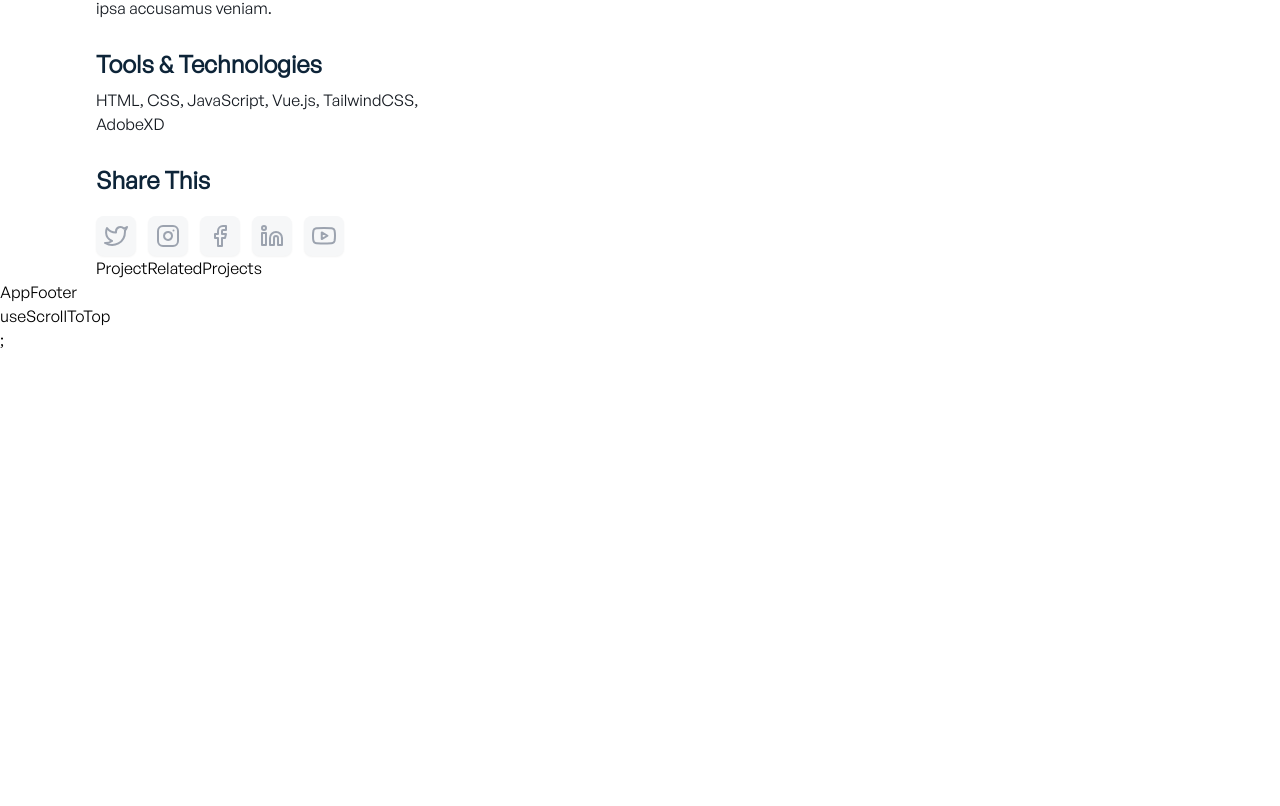
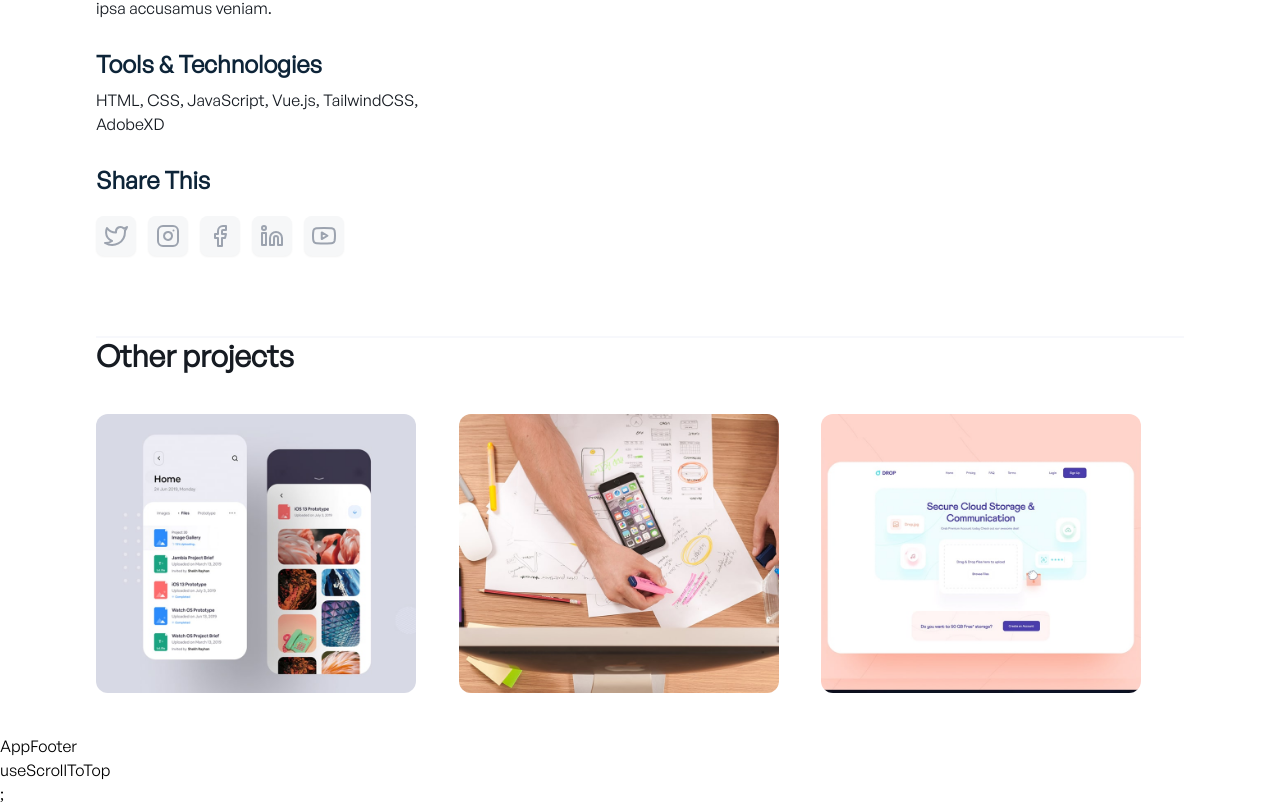
Before and after one commit to chingsley/porfolio_website_3, a React (Create React App) app: page /projects/1 in a window 1280 px wide. Shown: the part 1011-1817 px from the top of the page. Before the commit the page ends 1363 px from the top, so only its background shows below. Built offline with nearby package versions, Linux system fonts and the light colour scheme.

Commit message:
Project detail / othr projects component

```diff
--- a/src/components/projects/ProjectRelatedProjects.tsx
+++ b/src/components/projects/ProjectRelatedProjects.tsx
@@ -1,8 +1,31 @@
 import React from 'react';
+import { IProject } from '../../types/project.types';
 
-const ProjectRelatedProjects = () => {
+interface ProjectRelatedProjectsProps {
+  projects: IProject[];
+}
+const ProjectRelatedProjects: React.FC<ProjectRelatedProjectsProps> = ({ projects }) => {
   return (
-    <div>ProjectRelatedProjects</div>
+    <div className="mt-10 pt-10 sm:pt-14 sm:mt-20 border-t-2 border-primary-light dark:border-secondary-dark">
+      <p className="font-general-regular text-primary-dark dark:text-primary-light text-3xl font-bold mb-10 sm:mb-14 text-left">
+        Other projects
+      </p>
+
+      <div className="grid grid-cols-1 sm:grid-cols-3 gap-10">
+        {projects.map((project) => {
+          return (
+            <div className="w-2/3 h-2/3 test">
+              <img
+                src={project.img}
+                className="rounded-xl cursor-pointer"
+                alt={project.title}
+                key={project.id}
+              />
+            </div>
+          );
+        })}
+      </div>
+    </div>
   );
 };
 
--- a/src/css/main.css
+++ b/src/css/main.css
@@ -1243,3 +1243,9 @@ video {
     line-height: 2.5rem;
   }
 }
+
+.test {
+  /* border: 2px solid red; */
+  width: 20rem;
+  height: 20rem;
+}
--- a/src/index.css
+++ /dev/null
@@ -1,54 +0,0 @@
-:root {
-  /* dark shades of primary color*/
-  --clr-primary-1: hsl(22, 28%, 21%);
-  --clr-primary-2: hsl(22, 28%, 29%);
-  --clr-primary-3: hsl(22, 28%, 37%);
-  --clr-primary-4: hsl(22, 28%, 45%);
-  /* primary/main color */
-  --clr-primary-5: hsl(22, 31%, 52%);
-  /* lighter shades of primary color */
-  --clr-primary-6: hsl(22, 31%, 60%);
-  --clr-primary-7: hsl(22, 31%, 67%);
-  --clr-primary-8: hsl(20, 31%, 74%);
-  --clr-primary-9: hsl(22, 31%, 81%);
-  --clr-primary-10: hsl(22, 31%, 88%);
-  /* darkest grey - used for headings */
-  --clr-grey-1: hsl(209, 61%, 16%);
-  --clr-grey-2: hsl(211, 39%, 23%);
-  --clr-grey-3: hsl(209, 34%, 30%);
-  --clr-grey-4: hsl(209, 28%, 39%);
-  /* grey used for paragraphs */
-  --clr-grey-5: hsl(210, 22%, 49%);
-  --clr-grey-6: hsl(209, 23%, 60%);
-  --clr-grey-7: hsl(211, 27%, 70%);
-  --clr-grey-8: hsl(210, 31%, 80%);
-  --clr-grey-9: hsl(212, 33%, 89%);
-  --clr-grey-10: hsl(210, 36%, 96%);
-  --clr-white: #fff;
-  --clr-red-dark: hsl(360, 67%, 44%);
-  --clr-red-light: hsl(360, 71%, 66%);
-  --clr-green-dark: hsl(125, 67%, 44%);
-  --clr-green-light: hsl(125, 71%, 66%);
-  --clr-black: #222;
-  --transition: all 0.3s linear;
-  --spacing: 0.1rem;
-  --radius: 0.25rem;
-  --light-shadow: 0 5px 15px rgba(0, 0, 0, 0.1);
-  --dark-shadow: 0 5px 15px rgba(0, 0, 0, 0.2);
-  --max-width: 1170px;
-  --fixed-width: 620px;
-}
-
-body {
-  margin: 0;
-  font-family: -apple-system, BlinkMacSystemFont, 'Segoe UI', 'Roboto', 'Oxygen',
-    'Ubuntu', 'Cantarell', 'Fira Sans', 'Droid Sans', 'Helvetica Neue',
-    sans-serif;
-  -webkit-font-smoothing: antialiased;
-  -moz-osx-font-smoothing: grayscale;
-}
-
-code {
-  font-family: source-code-pro, Menlo, Monaco, Consolas, 'Courier New',
-    monospace;
-}
--- a/src/pages/ProjectDetails.tsx
+++ b/src/pages/ProjectDetails.tsx
@@ -11,6 +11,7 @@ const ProjectDetails = () => {
 
   const { projects } = projectsContext;
   const selectedProject = projects.find(p => p.id === Number(id));
+  const otherProjects = projects.filter(p => p.id !== Number(id));
 
   if (!selectedProject) return <div className="not-found">Not Found</div>;
   console.log('selectedProject = ', selectedProject);
@@ -28,7 +29,7 @@ const ProjectDetails = () => {
       <ProjectHeader header={selectedProject.projectHeader} />
       <ProjectGallery projectImages={selectedProject.images} />
       <ProjectInfo projectInfo={selectedProject.projectInfo} />
-      <ProjectRelatedProjects />
+      <ProjectRelatedProjects projects={otherProjects.slice(0, 3)} />
     </motion.div>
   );
 };
```
